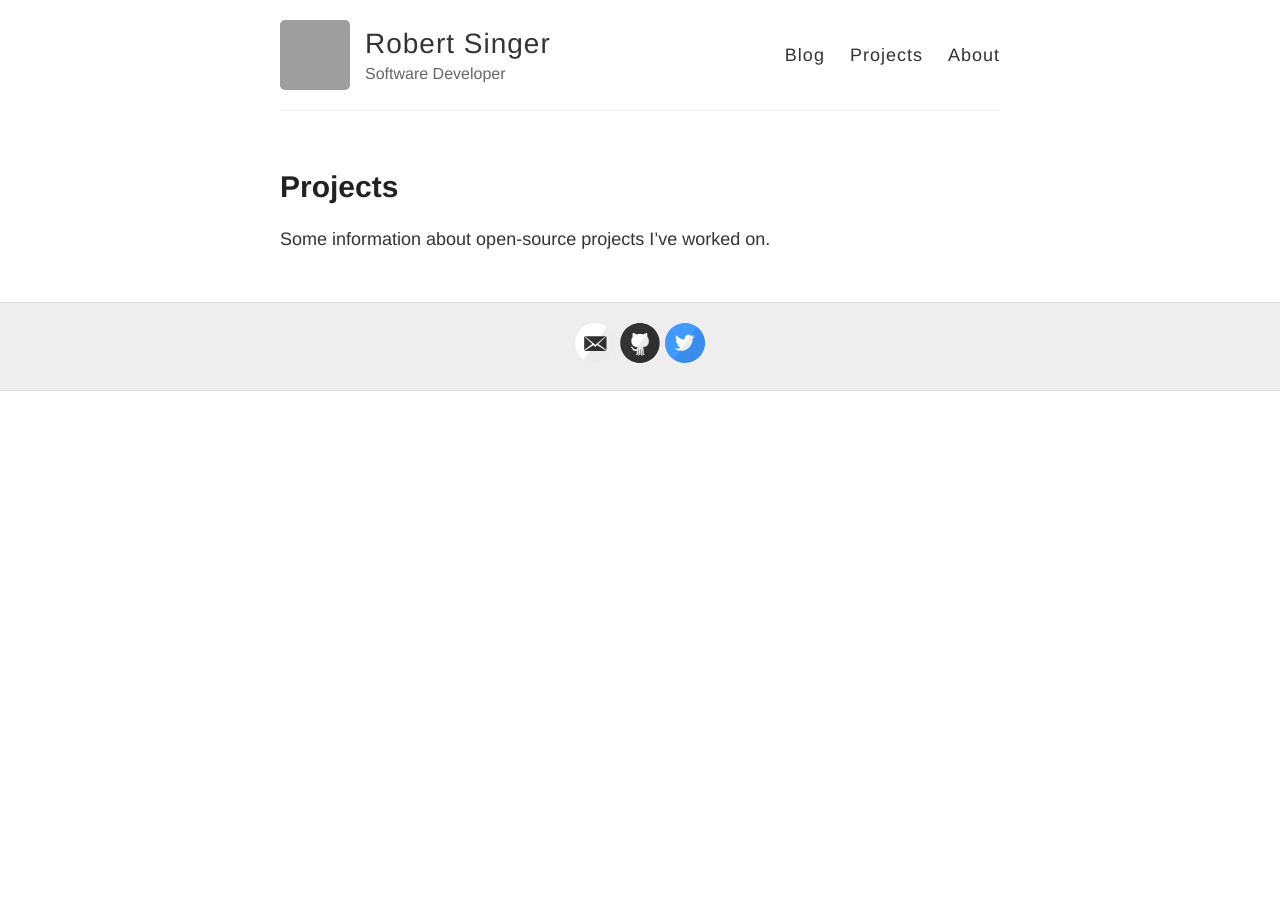
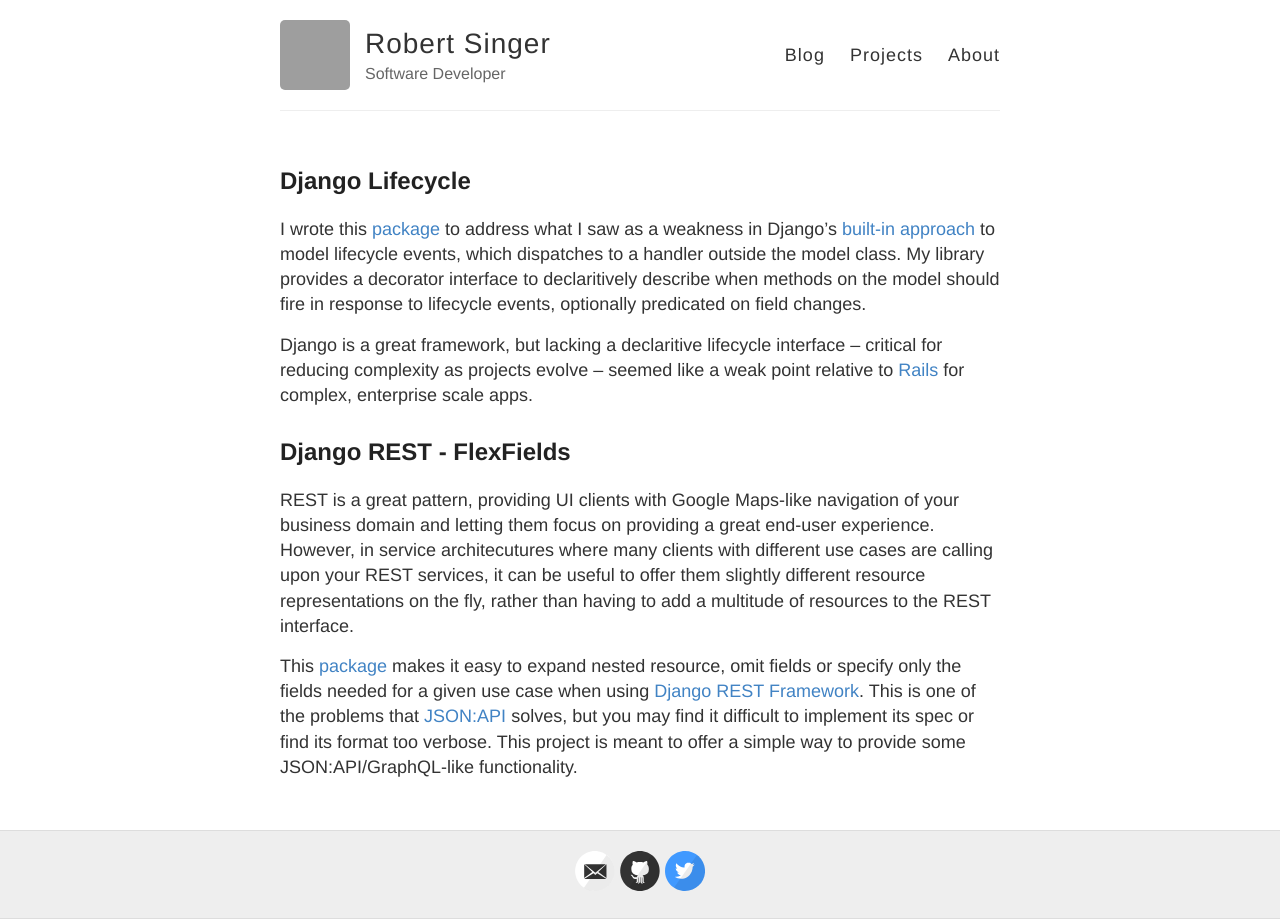
Before and after one commit to rsinger86/rsinger86.github.io, a Jekyll site: the page built from projects.md, in a window 1280 px wide. Built offline with Jekyll 4.4.1, drawn with Linux system fonts in a browser that asks for light colours; grey boxes are pictures that could not be loaded.

Commit message:
Adds more to projects

```diff
--- a/_layouts/page.html
+++ b/_layouts/page.html
@@ -3,9 +3,6 @@ layout: default
 ---
 
 <article class="page">
-
-  <h1>{{ page.title }}</h1>
-
   <div class="entry">
     {{ content }}
   </div>
--- a/projects.md
+++ b/projects.md
@@ -4,4 +4,14 @@ title: Projects
 permalink: /projects/
 ---
 
-Some information about open-source projects I've worked on.
+## Django Lifecycle
+
+I wrote this <a href="https://github.com/rsinger86/django-lifecycle" target="_blank">package</a> to address what I saw as a weakness in Django's <a href="https://docs.djangoproject.com/en/dev/topics/signals/" target="_blank">built-in approach</a> to model lifecycle events, which dispatches to a handler outside the model class. My library provides a decorator interface to declaritively describe when methods on the model should fire in response to lifecycle events, optionally predicated on field changes.
+
+Django is a great framework, but lacking a declaritive lifecycle interface -- critical for reducing complexity as projects evolve -- seemed like a weak point relative to <a href="https://guides.rubyonrails.org/active_record_callbacks.html" target="_blank">Rails</a> for complex, enterprise scale apps.
+
+## Django REST - FlexFields
+
+REST is a great pattern, providing UI clients with Google Maps-like navigation of your business domain and letting them focus on providing a great end-user experience. However, in service architecutures where many clients with different use cases are calling upon your REST services, it can be useful to offer them slightly different resource representations on the fly, rather than having to add a multitude of resources to the REST interface.
+
+This <a href="https://github.com/rsinger86/drf-flex-fields" target="_blank">package</a> makes it easy to expand nested resource, omit fields or specify only the fields needed for a given use case when using <a href="https://www.django-rest-framework.org/" target="_blank">Django REST Framework</a>. This is one of the problems that <a href="https://jsonapi.org/" target="_blank">JSON:API</a> solves, but you may find it difficult to implement its spec or find its format too verbose. This project is meant to offer a simple way to provide some JSON:API/GraphQL-like functionality.
```
Also changed, not shown: about.md (+1 -1 lines).
